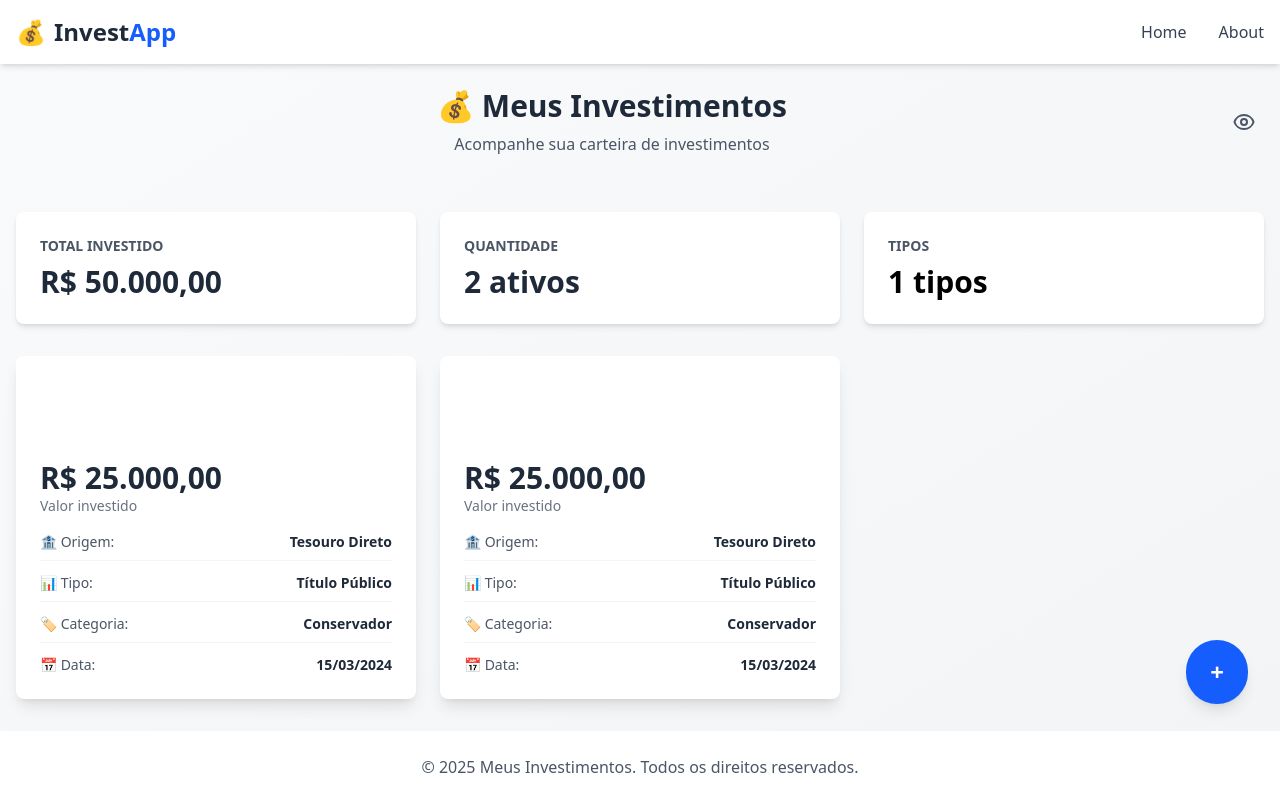
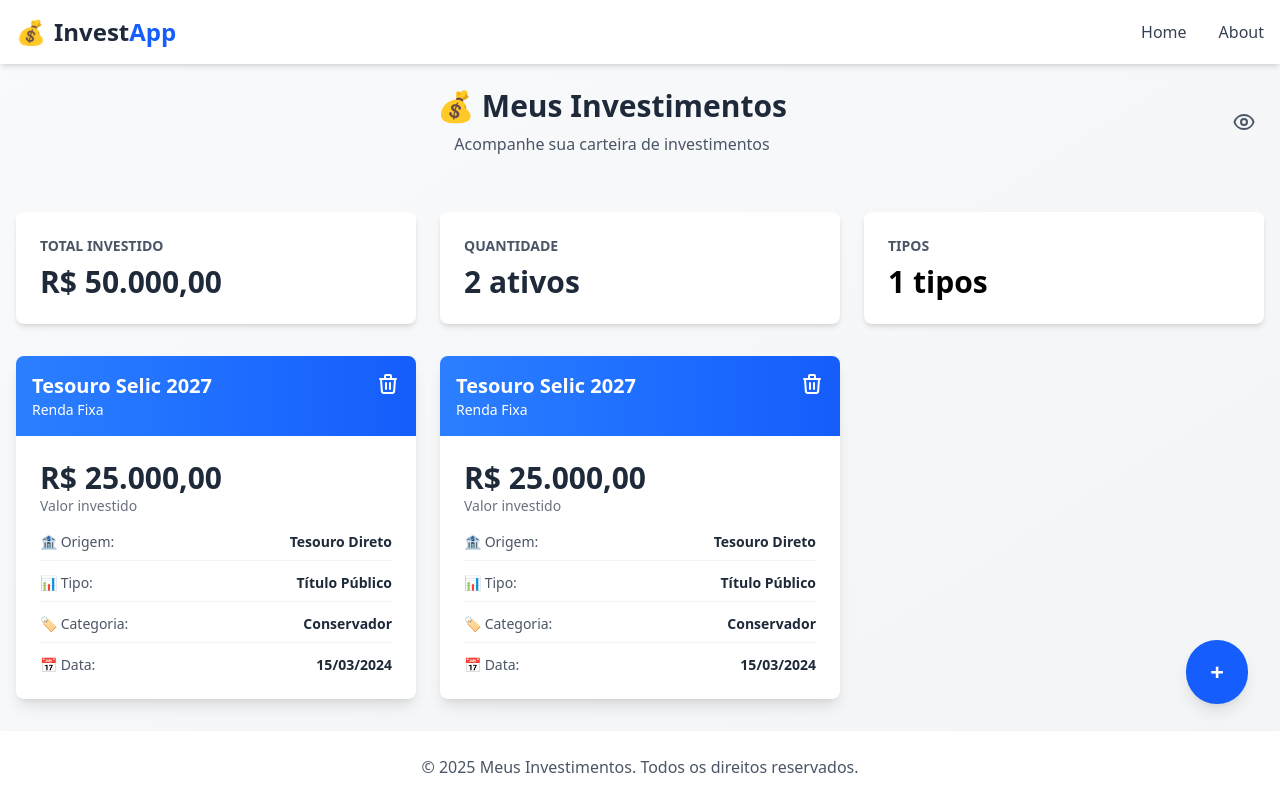
Before and after one commit to luizchaves/pw2-2025-2, a Next.js app in the folder classroom/packages/nextjs/invest-app/: page / in a window 1280 px wide. Built offline with nearby package versions, Linux system fonts and the light colour scheme.

Commit message:
refactor: fix color handling in InvestmentCard component for improved gradient application

```diff
--- a/classroom/packages/nextjs/invest-app/components/InvestmentCard.tsx
+++ b/classroom/packages/nextjs/invest-app/components/InvestmentCard.tsx
@@ -20,10 +20,38 @@ interface InvestmentCardProps {
   isEyeOpen: boolean;
 }
 
+const colorMap: Record<string, string> = {
+  slate: 'from-slate-500 to-slate-600',
+  gray: 'from-gray-500 to-gray-600',
+  zinc: 'from-zinc-500 to-zinc-600',
+  neutral: 'from-neutral-500 to-neutral-600',
+  stone: 'from-stone-500 to-stone-600',
+  red: 'from-red-500 to-red-600',
+  orange: 'from-orange-500 to-orange-600',
+  amber: 'from-amber-500 to-amber-600',
+  yellow: 'from-yellow-500 to-yellow-600',
+  lime: 'from-lime-500 to-lime-600',
+  green: 'from-green-500 to-green-600',
+  emerald: 'from-emerald-500 to-emerald-600',
+  teal: 'from-teal-500 to-teal-600',
+  cyan: 'from-cyan-500 to-cyan-600',
+  sky: 'from-sky-500 to-sky-600',
+  blue: 'from-blue-500 to-blue-600',
+  indigo: 'from-indigo-500 to-indigo-600',
+  violet: 'from-violet-500 to-violet-600',
+  purple: 'from-purple-500 to-purple-600',
+  fuchsia: 'from-fuchsia-500 to-fuchsia-600',
+  pink: 'from-pink-500 to-pink-600',
+  rose: 'from-rose-500 to-rose-600',
+};
+
 export function InvestmentCard({ investment, isEyeOpen }: InvestmentCardProps) {
   const handleDeleteInvestment = () => {
     alert('Funcionalidade de exclusão ainda não implementada');
   };
+
+  const gradientClass =
+    colorMap[investment.color] || 'from-gray-500 to-gray-600';
 
   return (
     <div
@@ -32,7 +60,7 @@ export function InvestmentCard({ investment, isEyeOpen }: InvestmentCardProps) {
     >
       <div
         className={cn(
-          `bg-linear-to-r from-${investment.color}-500 to-${investment.color}-600`,
+          `bg-gradient-to-r ${gradientClass}`,
           'p-4 flex items-start justify-between'
         )}
       >
```
